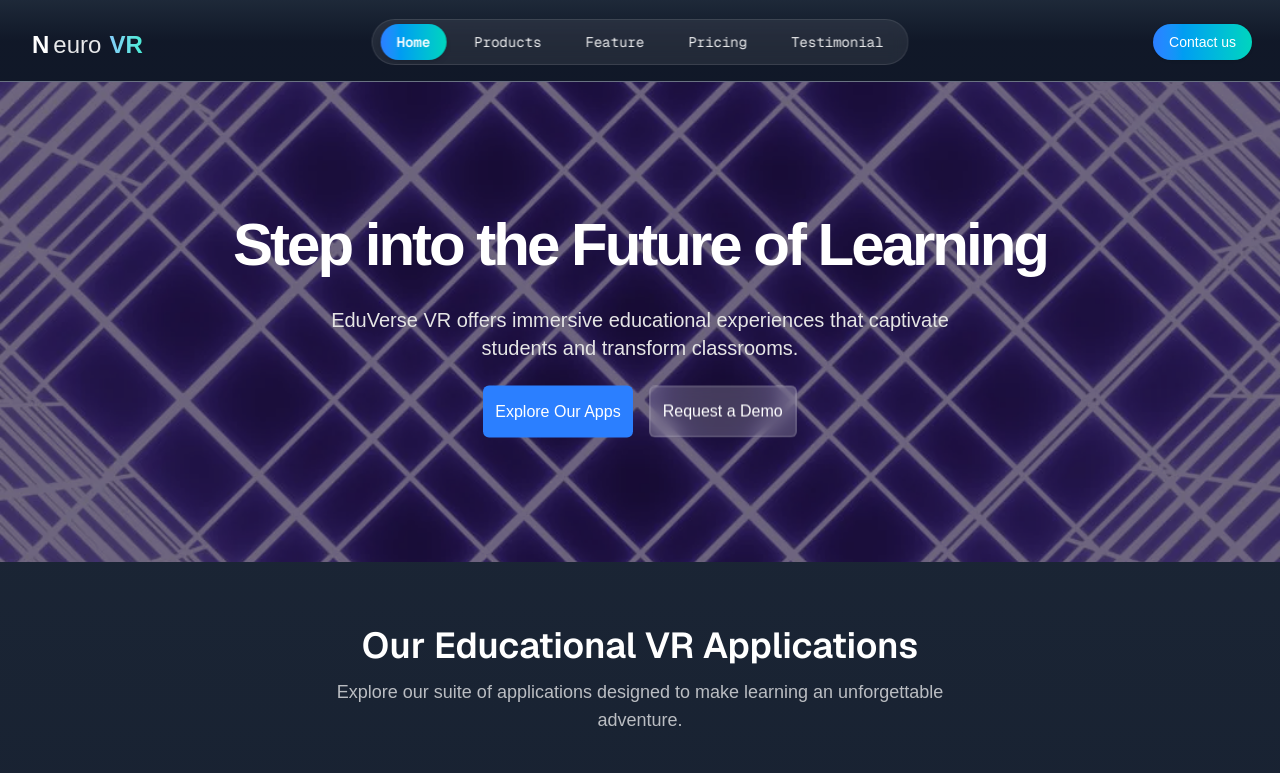
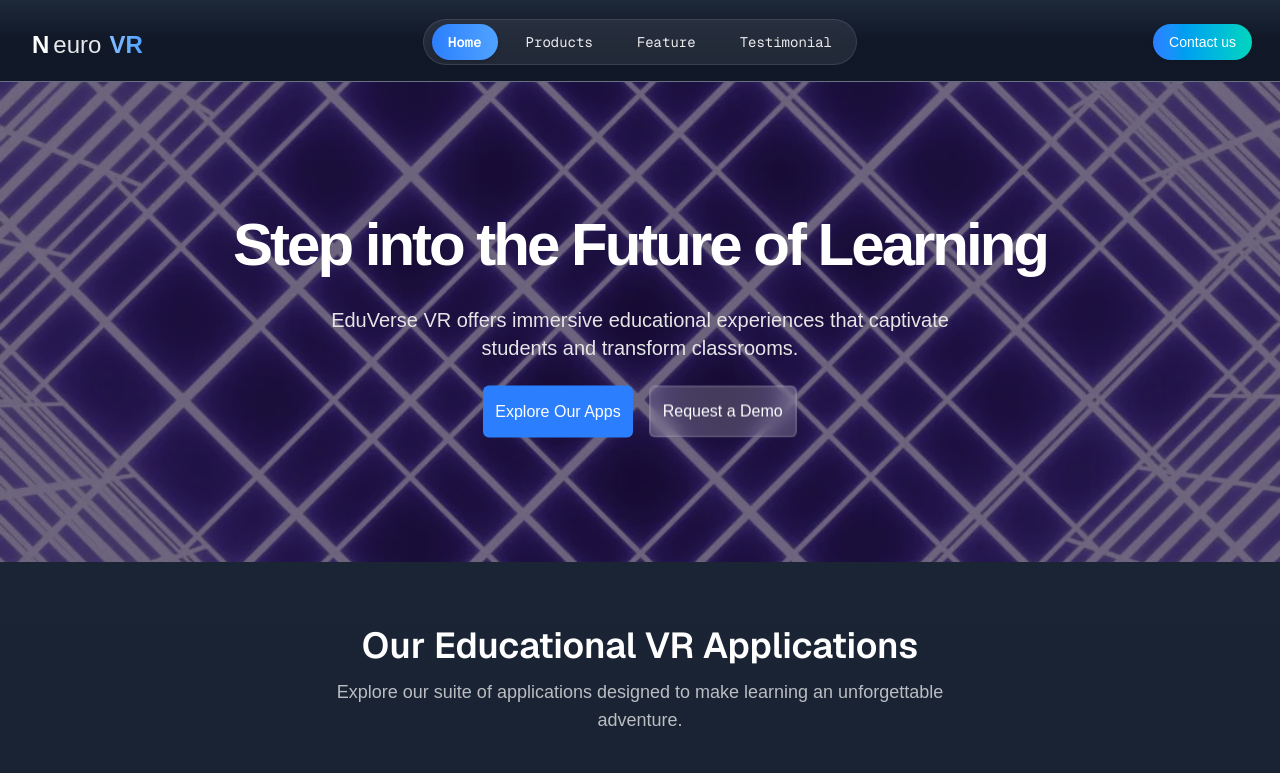
Before and after one commit to wahb-amir/VR, a Next.js app: page / in a window 1280 px wide. Shown: the top 773 px of the page. Built offline with nearby package versions, Linux system fonts and the light colour scheme.

Commit message:
navbar color

```diff
--- a/app/Components/Feature.js
+++ b/app/Components/Feature.js
@@ -132,7 +132,6 @@ export default function Features() {
     }
   };
 
-  // cleanup on unmount or if rerun
   useEffect(() => {
     return () => {
       cancelledRef.current = true;
@@ -142,7 +141,7 @@ export default function Features() {
   }, []);
 
   return (
-    <section className="py-16" ref={outerRef}>
+    <section className="py-16" ref={outerRef} id="feature">
       <div className="max-w-3xl mx-auto px-4">
         <h1 className="text-4xl font-bold text-white text-center mb-8">
           Why Choose VR for Education?
--- a/app/Components/Navbar.js
+++ b/app/Components/Navbar.js
@@ -4,7 +4,7 @@ import { Menu, X } from "lucide-react";
 
 const Navbar = () => {
   const [isActive, setIsActive] = useState("home");
-  const navItems = ["home", "products", "feature", "pricing", "testimonial"];
+  const navItems = ["home", "products", "feature",  "testimonial"];
   const [isOpen, setIsOpen] = useState(false);
   const overlayRef = useRef(null);
 
@@ -45,7 +45,7 @@ const Navbar = () => {
         >
           <span className="font-semibold text-white">N</span>
           <span className="ml-1 text-white/90">euro</span>
-          <span className="font-semibold pl-2 bg-clip-text text-transparent bg-gradient-to-r from-blue-300 to-teal-300">
+          <span className="font-semibold pl-2 bg-clip-text text-transparent bg-gradient-to-r from-blue-300 to-blue-400">
             VR
           </span>
         </h1>
@@ -63,7 +63,7 @@ const Navbar = () => {
               role="menuitem"
               className={`px-4 py-2 whitespace-nowrap rounded-full cursor-pointer font-mono text-sm transition-all duration-150 ${
                 isActive === items
-                  ? "bg-gradient-to-r from-blue-500 to-teal-400 text-white font-semibold shadow-md"
+                  ? "bg-gradient-to-r from-blue-500 to-blue-400 text-white font-semibold shadow-md"
                   : "text-white/90 hover:bg-white/10"
               }`}
               onClick={() => {
```
